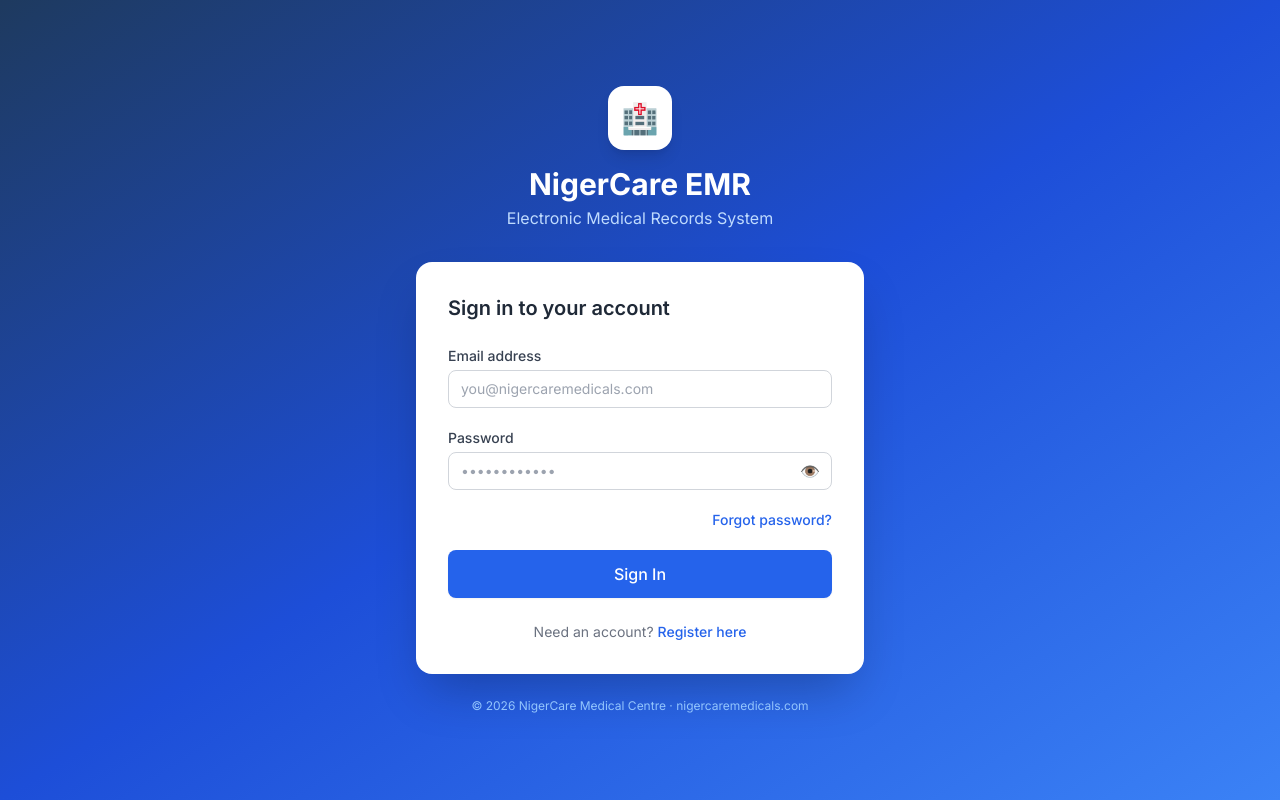
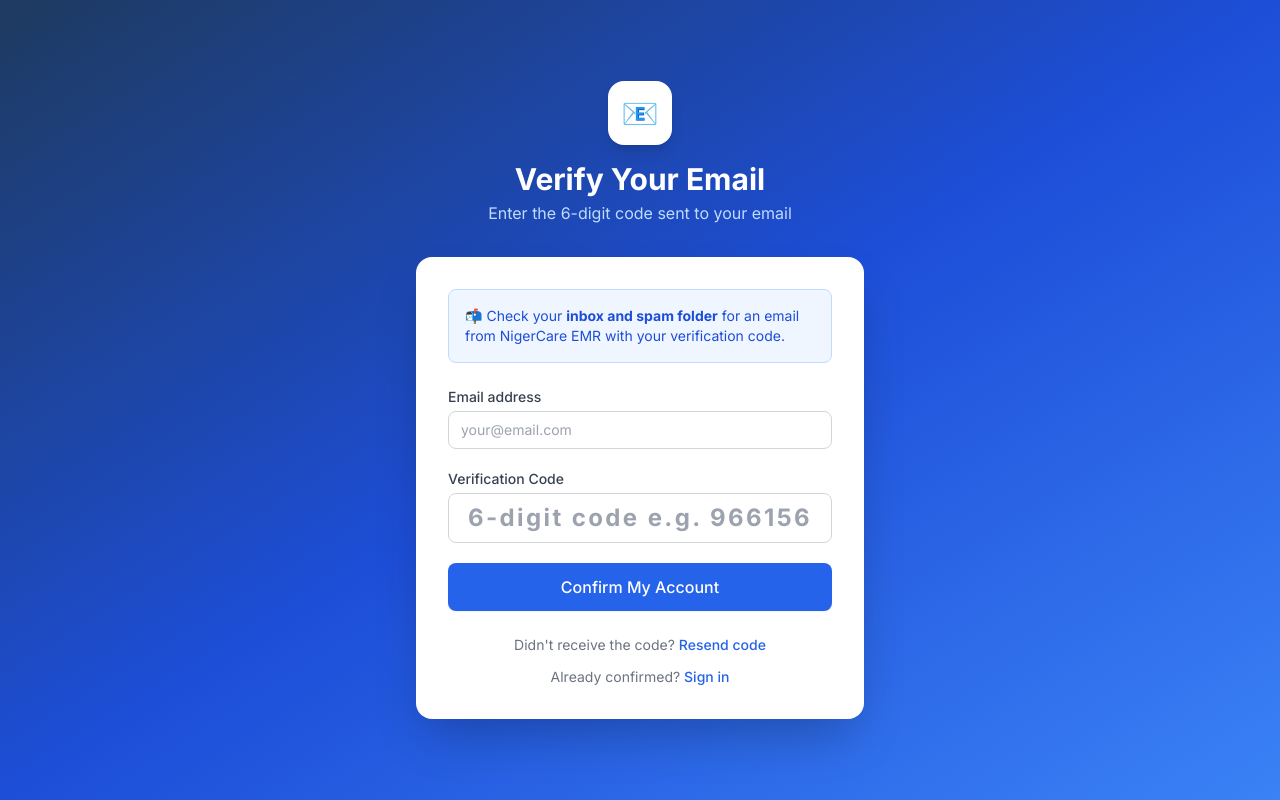
Before and after one commit to christopherchidera200-lab/nigercareemr, a React (Vite) app in the folder frontend/: page /confirm in a window 1280 px wide. Before the commit this address led to /login. Built offline with nearby package versions, Linux system fonts and the light colour scheme; no server answers.

Commit message:
feat: add email confirmation page for new user registration

```diff
--- a/frontend/src/App.tsx
+++ b/frontend/src/App.tsx
@@ -4,6 +4,7 @@ import { useAuth } from './hooks/useAuth';
 // Auth pages
 import LoginPage    from './pages/LoginPage';
 import RegisterPage from './pages/RegisterPage';
+import ConfirmPage  from './pages/ConfirmPage';
 
 // Portal pages
 import AdminDashboard   from './pages/admin/AdminDashboard';
@@ -44,6 +45,7 @@ export default function App() {
       {/* Public */}
       <Route path="/login"    element={<LoginPage />} />
       <Route path="/register" element={<RegisterPage />} />
+      <Route path="/confirm"  element={<ConfirmPage />} />
       <Route path="/"         element={<RoleRouter />} />
 
       {/* Admin portal */}
--- /dev/null
+++ b/frontend/src/pages/ConfirmPage.tsx
@@ -0,0 +1,127 @@
+import { useState, FormEvent } from 'react';
+import { Link, useNavigate, useLocation } from 'react-router-dom';
+import api from '../utils/api';
+import toast from 'react-hot-toast';
+
+export default function ConfirmPage() {
+  const navigate  = useNavigate();
+  const location  = useLocation();
+
+  // Pre-fill email if passed from register page
+  const prefilled = (location.state as { email?: string })?.email || '';
+
+  const [email, setEmail]   = useState(prefilled);
+  const [code, setCode]     = useState('');
+  const [loading, setLoading] = useState(false);
+
+  async function handleSubmit(e: FormEvent) {
+    e.preventDefault();
+    if (!email || !code) { toast.error('Enter your email and the code'); return; }
+    setLoading(true);
+    try {
+      await api.post('/auth/confirm', { email: email.trim().toLowerCase(), code: code.trim() });
+      toast.success('Email confirmed! You can now log in.');
+      navigate('/login');
+    } catch (err: unknown) {
+      const msg = (err as { response?: { data?: { error?: string } } })
+        ?.response?.data?.error ?? 'Confirmation failed. Check your code.';
+      toast.error(msg);
+    } finally {
+      setLoading(false);
+    }
+  }
+
+  async function resendCode() {
+    if (!email) { toast.error('Enter your email first'); return; }
+    try {
+      await api.post('/auth/resend-code', { email: email.trim().toLowerCase() });
+      toast.success('New code sent! Check your inbox and spam folder.');
+    } catch {
+      toast.error('Failed to resend code');
+    }
+  }
+
+  return (
+    <div className="min-h-screen bg-gradient-to-br from-brand-900 via-brand-700 to-brand-500 flex items-center justify-center p-4">
+      <div className="w-full max-w-md">
+        <div className="text-center mb-8">
+          <div className="inline-flex items-center justify-center w-16 h-16 bg-white rounded-2xl shadow-lg mb-4">
+            <span className="text-3xl">📧</span>
+          </div>
+          <h1 className="text-3xl font-bold text-white">Verify Your Email</h1>
+          <p className="text-blue-200 mt-1">Enter the 6-digit code sent to your email</p>
+        </div>
+
+        <div className="bg-white rounded-2xl shadow-2xl p-8">
+          <div className="bg-blue-50 border border-blue-200 rounded-lg p-4 mb-6">
+            <p className="text-sm text-blue-700">
+              📬 Check your <strong>inbox and spam folder</strong> for an email from NigerCare EMR with your verification code.
+            </p>
+          </div>
+
+          <form onSubmit={handleSubmit} className="space-y-5">
+            <div>
+              <label className="block text-sm font-medium text-gray-700 mb-1">
+                Email address
+              </label>
+              <input
+                type="email"
+                value={email}
+                onChange={(e) => setEmail(e.target.value)}
+                placeholder="your@email.com"
+                className="input-field"
+                required
+              />
+            </div>
+
+            <div>
+              <label className="block text-sm font-medium text-gray-700 mb-1">
+                Verification Code
+              </label>
+              <input
+                type="text"
+                value={code}
+                onChange={(e) => setCode(e.target.value.replace(/\D/g, '').slice(0, 6))}
+                placeholder="6-digit code e.g. 966156"
+                className="input-field text-center text-2xl font-bold tracking-widest"
+                maxLength={6}
+                required
+              />
+            </div>
+
+            <button
+              type="submit"
+              disabled={loading}
+              className="btn-primary w-full py-3 text-base"
+            >
+              {loading ? (
+                <span className="flex items-center justify-center gap-2">
+                  <span className="w-4 h-4 border-2 border-white border-t-transparent rounded-full animate-spin" />
+                  Confirming…
+                </span>
+              ) : 'Confirm My Account'}
+            </button>
+          </form>
+
+          <div className="mt-6 text-center space-y-3">
+            <p className="text-sm text-gray-500">
+              Didn't receive the code?{' '}
+              <button
+                onClick={resendCode}
+                className="text-brand-600 font-medium hover:text-brand-700"
+              >
+                Resend code
+              </button>
+            </p>
+            <p className="text-sm text-gray-500">
+              Already confirmed?{' '}
+              <Link to="/login" className="text-brand-600 font-medium hover:text-brand-700">
+                Sign in
+              </Link>
+            </p>
+          </div>
+        </div>
+      </div>
+    </div>
+  );
+}
--- a/frontend/src/pages/RegisterPage.tsx
+++ b/frontend/src/pages/RegisterPage.tsx
@@ -27,8 +27,8 @@ export default function RegisterPage() {
         name: form.name, email: form.email.toLowerCase(),
         password: form.password, role: form.role,
       });
-      toast.success('Registration successful! Check your email to verify your account.');
-      navigate('/login');
+      toast.success('Registration successful! Check your email for a 6-digit verification code.');
+      navigate('/confirm', { state: { email: form.email.toLowerCase() } });
     } catch (err: unknown) {
       const msg = (err as { response?: { data?: { error?: string } } })
         ?.response?.data?.error ?? 'Registration failed';
```
Also changed, not shown: 1 other file (tests, documents, lock files or other folders).
